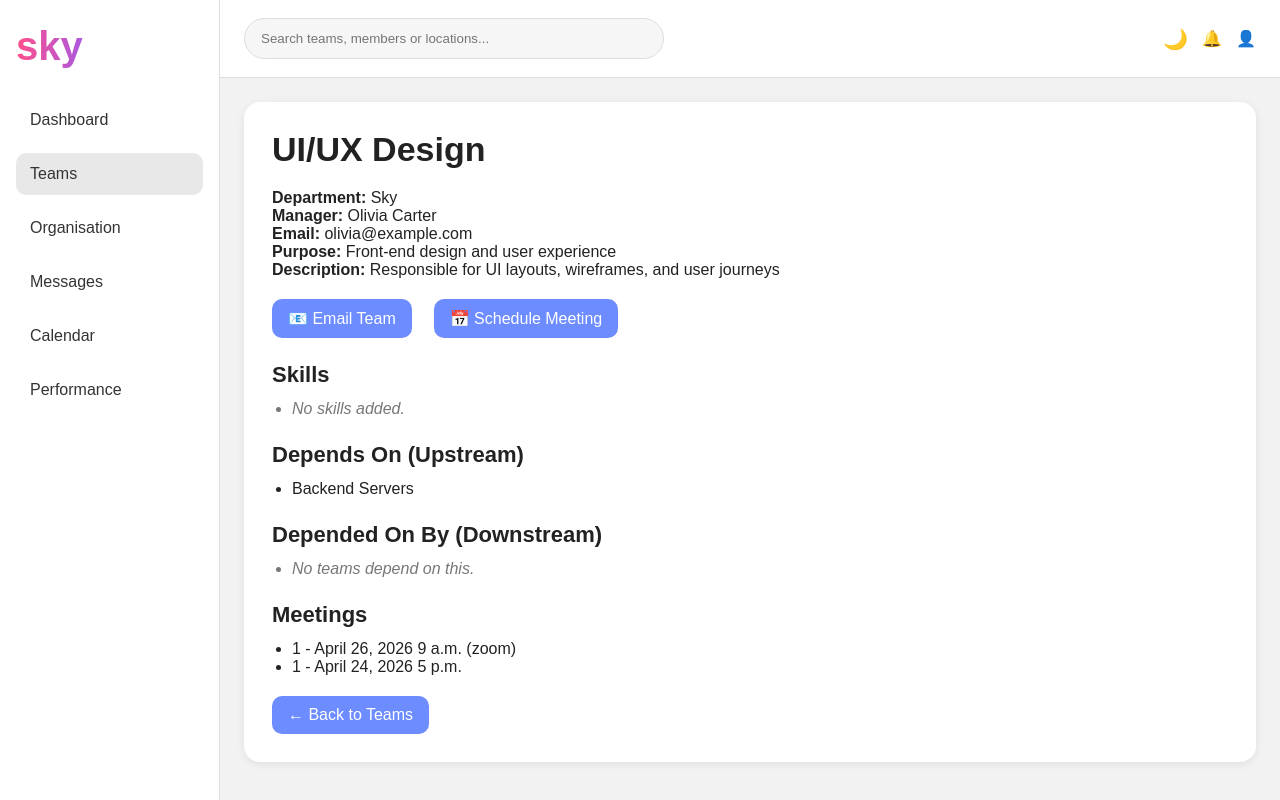
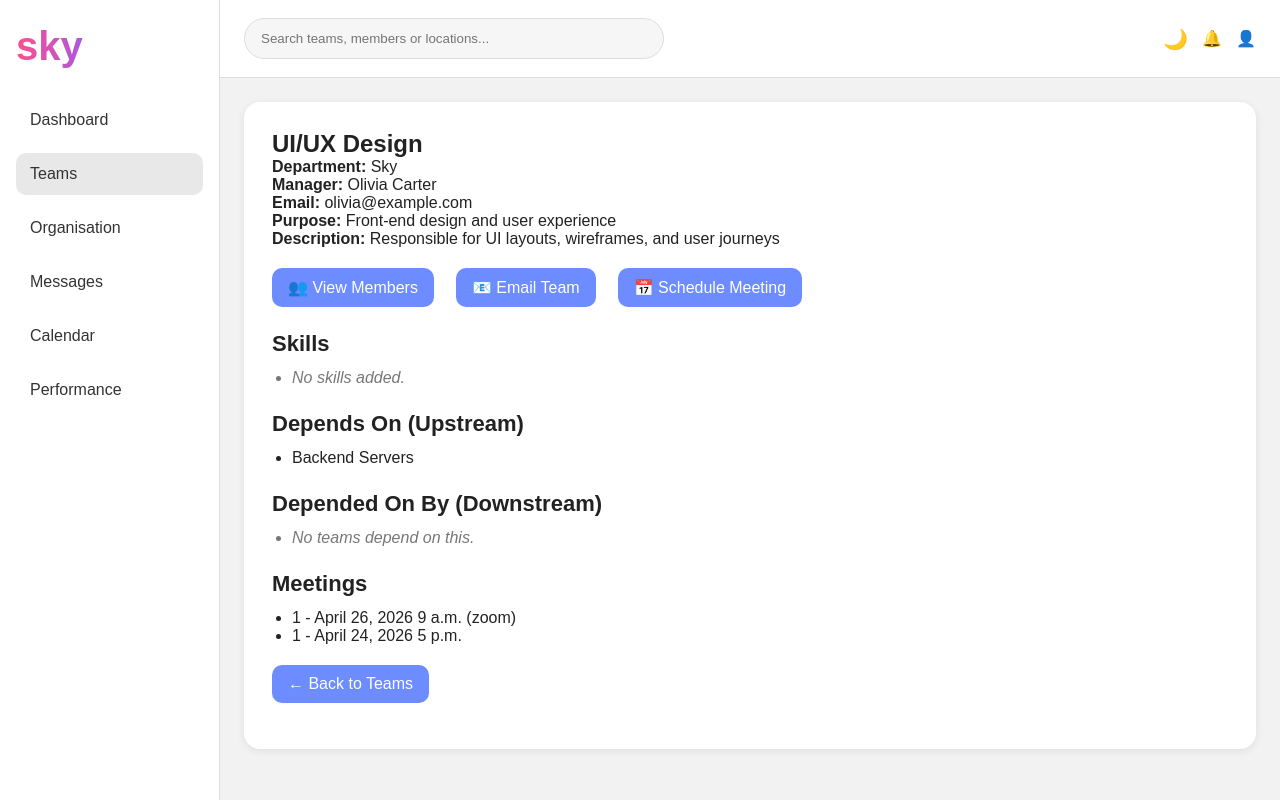
Before and after one commit to ZhenSJ-ux/sky-engineering-portal, a Django app: page /teams/1/ in a window 1280 px wide. Run offline with Django 5.2, Linux system fonts and the light colour scheme; data comes from the database, SQL or seed files in the repository; both versions use the stored data as it was after the commit; data that the repository does not hold is empty.

Commit message:
Add files via upload

```diff
--- a/myapp/admin.py
+++ b/myapp/admin.py
@@ -1,9 +1,10 @@
 from django.contrib import admin
 
 # Register your models here.
-from .models import Team, Skill, TeamDependency, Meeting
+from .models import Team, Skill, TeamDependency, Meeting, TeamMember
 
 admin.site.register(Team)
 admin.site.register(Skill)
 admin.site.register(TeamDependency)
 admin.site.register(Meeting)
+admin.site.register(TeamMember)
--- a/myapp/models.py
+++ b/myapp/models.py
@@ -46,3 +46,13 @@ class Meeting(models.Model):
 
     def __str__(self):
         return f"{self.title} ({self.team.name})"
+
+
+class TeamMember(models.Model):
+    team = models.ForeignKey(Team, on_delete=models.CASCADE, related_name='members')
+    name = models.CharField(max_length=100)
+    role = models.CharField(max_length=100)
+    occupation = models.CharField(max_length=100, blank=True)
+
+    def __str__(self):
+        return f"{self.name} ({self.team.name})"
--- a/myapp/static/css/teams.css
+++ b/myapp/static/css/teams.css
@@ -153,3 +153,6 @@
     margin-top: 20px;
 
 }
+
+
+/* added team members */
--- a/myapp/urls.py
+++ b/myapp/urls.py
@@ -9,4 +9,5 @@ urlpatterns = [
     path('teams/<int:team_id>/', views.team_detail, name='team_detail'),
     path('teams/<int:team_id>/email/', views.email_team, name='email_team'),
     path('teams/<int:team_id>/schedule/', views.schedule_meeting, name='schedule_meeting'),
+    path('teams/<int:team_id>/members/', views.team_members, name='team_members'),
 ]
--- a/myapp/views.py
+++ b/myapp/views.py
@@ -85,3 +85,10 @@ def home(request):
         'team_count': team_count,
         'meeting_count': meeting_count
     })
+
+def team_members(request, team_id):
+    team = get_object_or_404(Team, id=team_id)
+    return render(request, 'team_members.html', {
+        'team': team,
+        'page_title': f'{team.name} Members',
+    })
--- a/templates/team_detail.html
+++ b/templates/team_detail.html
@@ -2,22 +2,24 @@
 
 {% block content %}
 
-<div class="detail-card">
+<div class="detail-card team-info-card">
+    <h1>{{ team.name }}</h1>
 
-    <h1 class="page-title">{{ team.name }}</h1>
-
-    <p><strong>Department:</strong> {{ team.department }}</p>
-    <p><strong>Manager:</strong> {{ team.manager_name }}</p>
-    <p><strong>Email:</strong> {{ team.manager_email }}</p>
-    <p><strong>Purpose:</strong> {{ team.purpose }}</p>
-    <p><strong>Description:</strong> {{ team.description }}</p>
+    <div class="team-meta">
+        <p><strong>Department:</strong> {{ team.department }}</p>
+        <p><strong>Manager:</strong> {{ team.manager_name }}</p>
+        <p><strong>Email:</strong> {{ team.manager_email }}</p>
+        <p><strong>Purpose:</strong> {{ team.purpose }}</p>
+        <p><strong>Description:</strong> {{ team.description }}</p>
+    </div>
 
     <div class="link-row">
+        <a href="{% url 'team_members' team.id %}" class="btn">👥 View Members</a>
         <a href="{% url 'email_team' team.id %}" class="btn">📧 Email Team</a>
         <a href="{% url 'schedule_meeting' team.id %}" class="btn">📅 Schedule Meeting</a>
     </div>
 
-    <h3 class="section-title">Skills</h3>
+    <h2 class="section-title">Skills</h2>
     <ul class="clean-list">
         {% for skill in team.skills.all %}
             <li>{{ skill.name }}</li>
@@ -26,7 +28,7 @@
         {% endfor %}
     </ul>
 
-    <h3 class="section-title">Depends On (Upstream)</h3>
+    <h2 class="section-title">Depends On (Upstream)</h2>
     <ul class="clean-list">
         {% for dep in team.outgoing_dependencies.all %}
             <li>{{ dep.to_team.name }}</li>
@@ -35,7 +37,7 @@
         {% endfor %}
     </ul>
 
-    <h3 class="section-title">Depended On By (Downstream)</h3>
+    <h2 class="section-title">Depended On By (Downstream)</h2>
     <ul class="clean-list">
         {% for dep in team.incoming_dependencies.all %}
             <li>{{ dep.from_team.name }}</li>
@@ -44,7 +46,7 @@
         {% endfor %}
     </ul>
 
-    <h3 class="section-title">Meetings</h3>
+    <h2 class="section-title">Meetings</h2>
     <ul class="clean-list">
         {% for meeting in team.meetings.all %}
             <li>
@@ -56,10 +58,9 @@
         {% endfor %}
     </ul>
 
-    <p style="margin-top:20px;">
+    <div class="link-row">
         <a href="{% url 'team_list' %}" class="btn">← Back to Teams</a>
-    </p>
-
+    </div>
 </div>
 
 {% endblock %}
```
Also changed, not shown: myapp/static/css/base.css (+58 -0 lines), templates/team_members.html (added, +36 -0 lines), db.sqlite3, myapp/migrations/0005_teammember.py (added).
